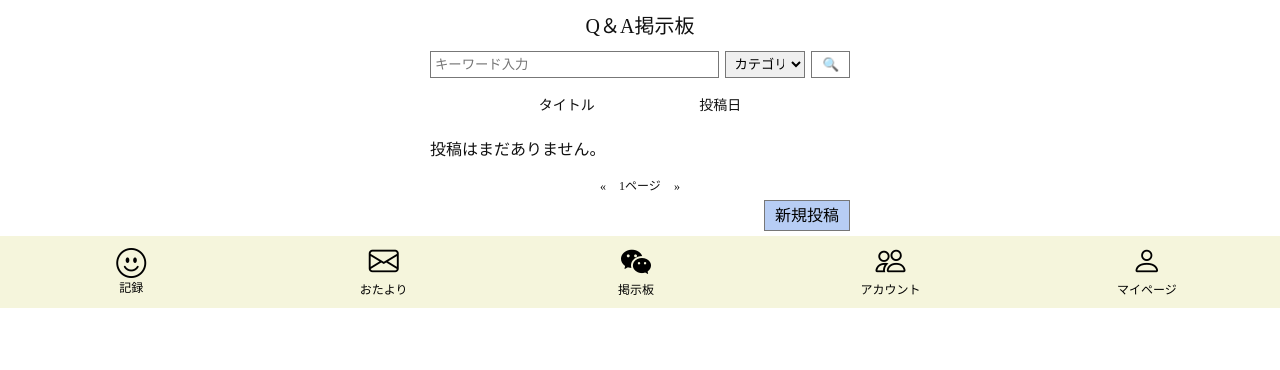
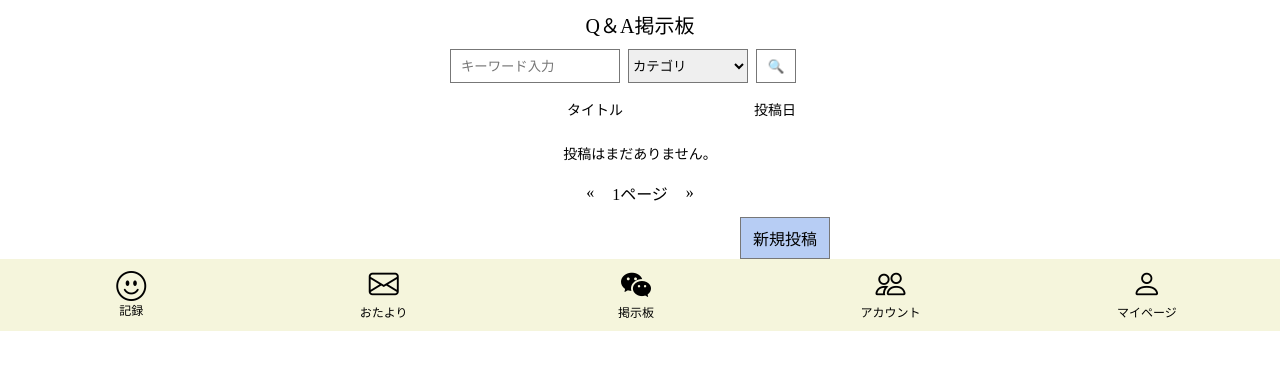
Before and after one commit to mai2130/sodachi_note, a Django app: page /boards/ in a window 1280 px wide. Shown: the part 62-432 px from the top of the page. Run offline with Django 5.2, Linux system fonts and the light colour scheme; the visitor is signed in with stand-in values (Sample User, id 1).

Commit message:
画面設計図との差修正

```diff
--- a/static/css/boards.css
+++ b/static/css/boards.css
@@ -1,48 +1,75 @@
 /* 共通 */
 .board-frame{
-    max-width: 420px;
+    width: 380px;
+    max-width: 92vw;
     margin: 0 auto;  /* 左右中央寄せ */
-    padding: 10px;
-    color: #111;
 }
 
 .page-title {
     font-size: 20px;
-    margin: 0 0 12px;
+    margin: 10px 0;
     text-align: center;
 }
 
-.board-search-form {
+.no-data-text{
+    text-align: center;
+    margin: 18px 0;
+    font-size: 14px;
+}
+
+/* エラー */
+.field-error,
+.form-error{
+    color: #c00;
+    font-size: 12px;
+    margin-top: 4px;
+    text-align: center;
+}
+
+/* 一覧 */
+.board-search-form{
     display: flex;
-    justify-content: space-between;
-    gap: 6px;
-    margin: 10px 0;
+    align-items: center;
+    gap: 8px;
+    margin-bottom: 10px;
 }
 
 .keyword-input {
-    flex: 1;
-    padding: 4px;
-    border: 1px solid #777;
+    width: 170px;
+    height: 34px;
+    padding: 0 10px;
+    border: 1px solid #777;    box-sizing: border-box;
 }
 
 .category-select {
-    width: 80px;
-    padding: 4px;
+    width: 120px;
+    height: 34px;
     border: 1px solid #777;
+    box-sizing: border-box;
 }
 
 .search-btn {
+    width: 40px;
+    height: 34px;
     padding: 4px 10px;
     border: 1px solid #777;
-    background: #fff;
+    background: white;
 }
 
 .board-list-header {
     display: flex;
-    justify-content:space-evenly;
-    padding: 6px 4px;
+    justify-content:space-between;
+    padding: 6px 10px;
     font-size: 14px;
-    margin-top: 10px;
+}
+
+.col-title{
+    flex: 1;
+    text-align: center;
+}
+.col-date{
+    width: 90px;
+    text-align: center;
 }
 
 .board-row {
@@ -51,31 +78,48 @@
     padding: 8px 4px;
     text-decoration: none;
     color: #000;
-    font-size: 13px;
 }
 
-.pager {
-    text-align: center;
-    margin: 10px 0;
+.row-title{
+    overflow: hidden;
+    text-overflow: ellipsis;
+    white-space: nowrap;
 }
 
-.pager-btn {
-    padding: 4px 10px;
-    text-decoration: none;
+.row-date{
+    width: 90px;
+    text-align: center;
 }
 
+/* ページャー */
+.pager{
+    display: flex;
+    justify-content: center;
+    align-items: center;
+    gap: 12px;
+    margin: 12px 0;
+}
 
-.board-create-area {
+.pager-btn{
+    display: inline-block;
     text-align: center;
-    margin: 10px 0 20px;
+    text-decoration: none;
+    color: inherit;
+    padding: 2px 6px;
+}
+
+.pager-disabled{
+    opacity: 0.4;
 }
 
 .to-create-wrapper {
-    text-align:right;
+    display: flex;
+    justify-content: flex-end;
 }
 
 .to-create-btn {
-    padding: 6px 10px;
+    display: inline-block;
+    padding: 8px 12px;
     background: #b7cdf4;
     border: 1px solid #777;
     text-decoration: none;
@@ -197,56 +252,45 @@
 .post-meta{
   font-size: 12px;
   display:flex;
+  justify-content: space-between;
   gap: 10px;
   color:#000;
 }
+
 .post-comment{
   margin-top: 2px;
   font-size: 13px;
+  line-height: 1.6;
+  word-break: break-word;
+  white-space: normal;
 }
 
 /* 下部：入力欄 + 投稿ボタン（横並び） */
 .reply-area {
-  display: flex;
-  gap: 8px;
-  align-items: center;
-  margin-top: 10px;
-  padding: 0 8px;
+    display: flex;
+    gap: 8px;
+    align-items: center;
+    margin-top: 10px;
+    padding: 0 8px;
 }
 
 .reply-input {
   flex: 1;
-  height: 26px;
   border: 1px solid #777;
-  padding: 2px 6px;
+  padding: 6px;
   font-size: 13px;
+  resize: none;
 }
 
 .reply-submit-btn {
   width: 64px;
-  height: 28px;
+  height: 32px;
   border: 1px solid #777;
-  background: #b7cdf4;   /* 設計図の水色 */
-}
-
-/* ページャー（詳細下） */
-.pager {
-    text-align: center;
-    margin: 8px 0;
-    font-size: 12px;
-}
-
-.pager a {
-    margin: 0 8px;
-}
-
-.pager-disabled {
-    margin: 0 8px;
-    color: #ccc;
+  background: #b7cdf4;
 }
 
 .field-error {
-    color: #d00;
+    color: red;
     font-size: 12px;
-    margin: 4px 0;
+    margin: 4px 8px;
 }
```
Also changed, not shown: other parts of static/css/boards.css (+44 -33 lines).
